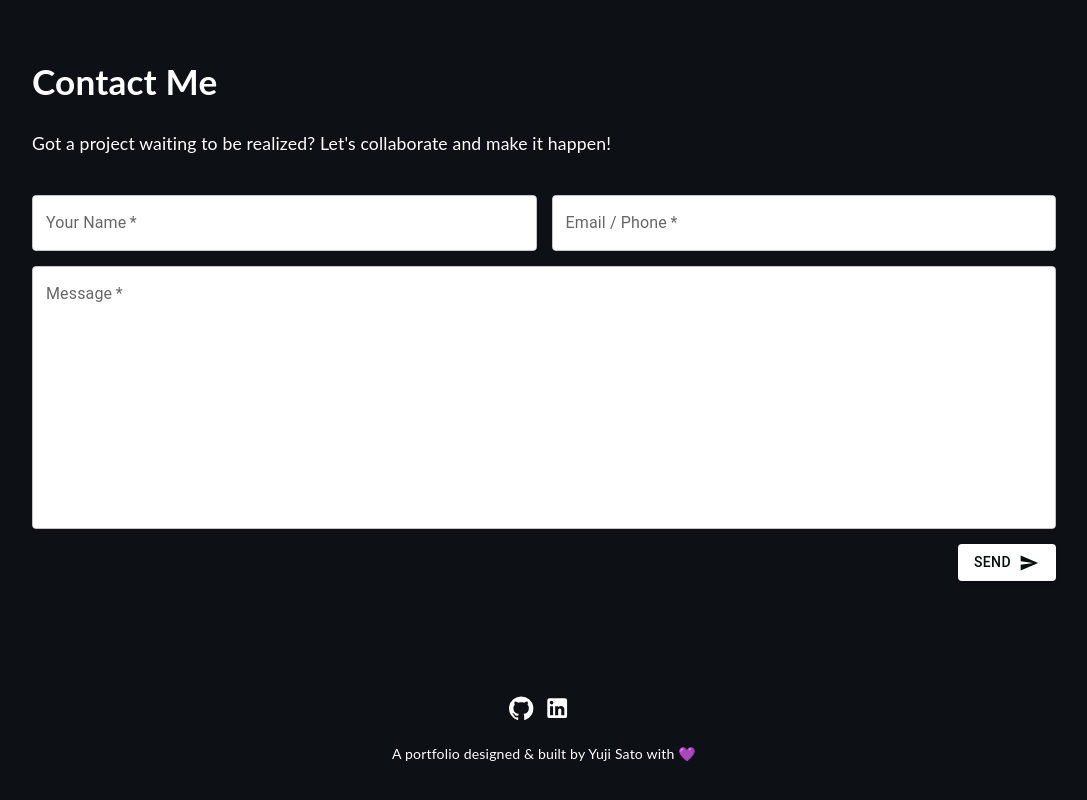
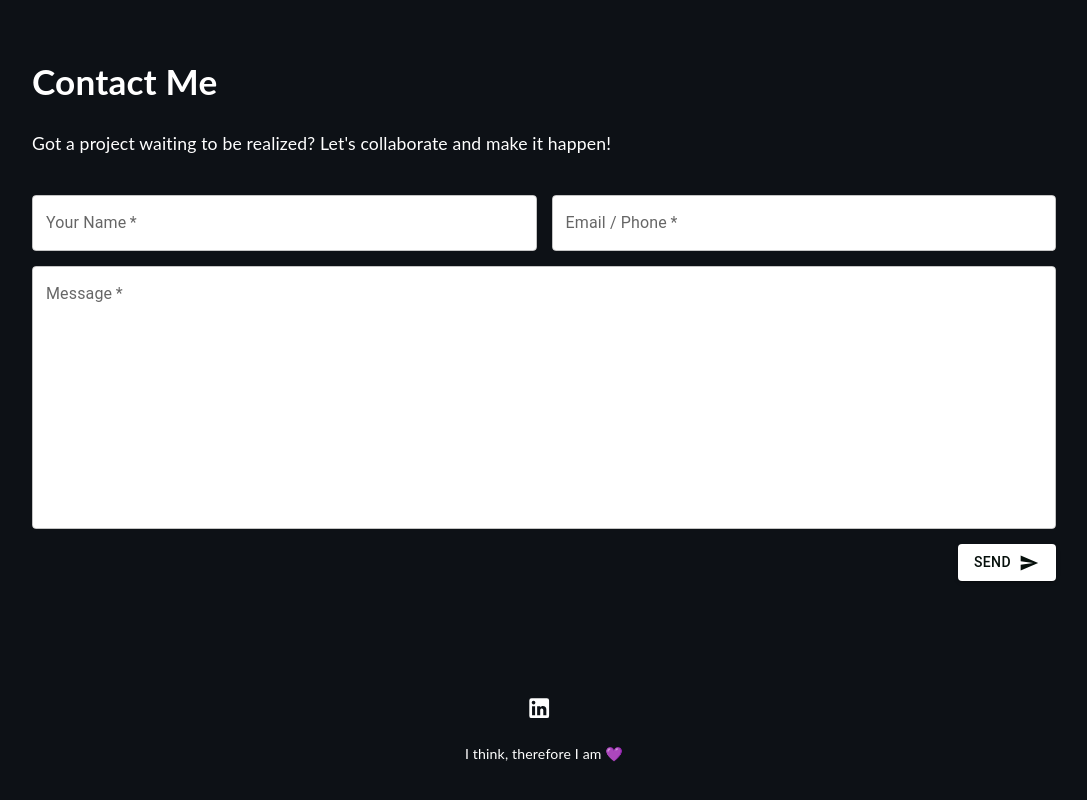
Before and after one commit to manishbazz/Manish_pft, a React (Create React App) app: page / in a window 1280 px wide. Shown: the part 4608-5408 px from the top of the page, without its empty margins (96-1183 px from the left). Built offline with nearby package versions, Linux system fonts and the light colour scheme.

Commit message:
footer change

```diff
--- a/src/components/Footer.tsx
+++ b/src/components/Footer.tsx
@@ -7,10 +7,10 @@ function Footer() {
   return (
     <footer>
       <div>
-        <a href="https://github.com/yujisatojr" target="_blank" rel="noreferrer"><GitHubIcon/></a>
-        <a href="https://www.linkedin.com/in/yujisato/" target="_blank" rel="noreferrer"><LinkedInIcon/></a>
+        {/* <a href="https://github.com/yujisatojr" target="_blank" rel="noreferrer"><GitHubIcon/></a> */}
+        <a href="https://www.linkedin.com/in/manish-kumar-sharma-04941a253/" target="_blank" rel="noreferrer"><LinkedInIcon/></a>
       </div>
-      <p>A portfolio designed & built by <a href="https://github.com/yujisatojr/react-portfolio-template" target="_blank" rel="noreferrer">Yuji Sato</a> with 💜</p>
+      <p>I think, therefore I am <a href="https://github.com/yujisatojr/react-portfolio-template" target="_blank" rel="noreferrer"></a>💜</p>
     </footer>
   );
 }
```
